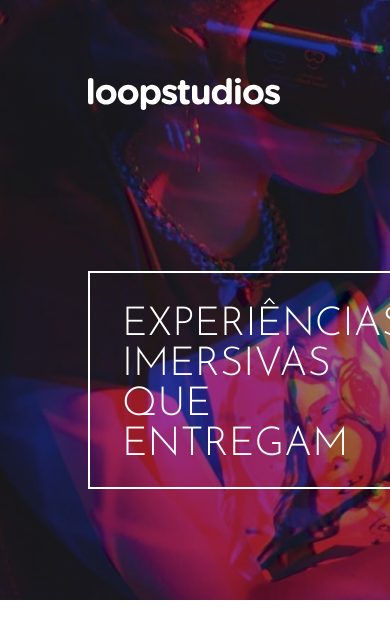
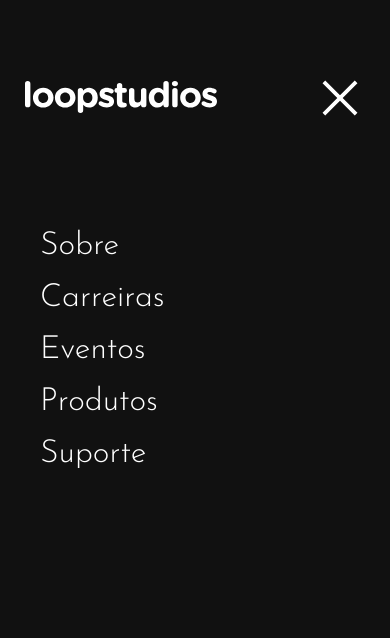
Before and after one commit to Guivieirasilva/loopstudios-landing-page-main, a React (Vite) app: page / in a window 390 px wide. Shown: the top 638 px of the page. Built offline with nearby package versions, Linux system fonts and the light colour scheme.

Commit message:
funcionalidade navmenu mobile

```diff
--- a/src/App.tsx
+++ b/src/App.tsx
@@ -4,7 +4,7 @@
 import { NavMenu } from './components/NavMenu'
 
 import { GlobalStyles } from './ThemeConfigs/GlobalStyles'
-import { Container } from './ThemeConfigs/styles'
+// import { Container } from './ThemeConfigs/styles'
 import { lightTheme, darkTheme } from './ThemeConfigs/Theme'
 
 import './App.css'
@@ -13,7 +13,7 @@
 
 function App() {
 
-  const [menuIsVisible, setMenuIsVisible] = useState(false)
+  const [menuIsVisible, setMenuIsVisible] = useState(true)
 
   const [theme, setTheme] = useState("light")
   const themeToggler = () => {
@@ -25,7 +25,7 @@
         <GlobalStyles />
           <div className='app'>
             <NavMenuMobile menuIsVisible={menuIsVisible} setMenuIsVisible={setMenuIsVisible}/>
-            <NavMenu MenuIsVisible={''}/>
+            <NavMenu MenuIsVisible={() => setMenuIsVisible(true)}/>
 
           </div>
 
--- a/src/components/NavMenu/index.tsx
+++ b/src/components/NavMenu/index.tsx
@@ -3,18 +3,18 @@
 import IconMenu from '../../images/icon-hamburger.svg'
 import Logo from '../../images/logo.svg'
 
-interface Props {
-   MenuIsVisible: any
+export interface PropsNavMenu {
+   MenuIsVisible?: any
 }
 
-export function NavMenu(props: Props) {
+export function NavMenu(props: PropsNavMenu) {
    return(
 
       <ContainerHeader>
          <section>
             <a href="#"><img src={Logo} alt="Logo loopsstudios Web services" /></a>
             <nav>
-               <button onClick={() => {{props.MenuIsVisible}}}><img src={IconMenu} alt="Icone de abrir o menu" /></button>
+               <button onClick={props.MenuIsVisible}><img src={IconMenu} alt="Icone de abrir o menu" /></button>
                <ul>
                   <li>Sobre</li>
                   <li>Carreiras</li>
--- a/src/components/NavMenu/styles.ts
+++ b/src/components/NavMenu/styles.ts
@@ -1,8 +1,9 @@
 import styled from "styled-components";
+import { PropsNavMenu } from "./";
 
 import BackgoundHeader from "../../images/desktop/image-hero.jpg"
 
-export const ContainerHeader = styled.div`
+export const ContainerHeader = styled.div<PropsNavMenu>`
    background-image:linear-gradient(to right, rgba(0,0,0,0.4), rgba(0,0,0,0.4)), url(${BackgoundHeader});
    background-position: center;
    background-size: cover;
@@ -88,7 +89,11 @@
       >section {
          nav {
             >ul { display: none; }
-            >button { display: block;}
+            >button {
+               display: block;
+               visibility: ${({MenuIsVisible}) => MenuIsVisible === true ? 'hidden' : 'visible'};
+               z-index: 1;
+            }
          }
       }
 
--- a/src/components/NavMenuMobile/styles.ts
+++ b/src/components/NavMenuMobile/styles.ts
@@ -14,12 +14,14 @@
    align-items: center;
    color: white;
    background-color: #111111;
+   z-index: 10;
 
    @media screen and (max-width: 900px) {
       display: flex;
-      opacity: 0;
-      pointer-events: none;
+      opacity: ${({isVisible}) => isVisible === true ? 1 : 0};
+      pointer-events: ${({isVisible}) => isVisible === true ? 'auto' : 'none'};
    }
+
 
 
 
@@ -36,6 +38,10 @@
             border: none;
             width: 50px;
             height: 50px;
+            transition-duration:.5s;
+            &:hover{
+               transform: scale(1.1,1.1);
+            }
             >img { width: 100%;}
       }
    }
@@ -51,6 +57,12 @@
          font-family: 'Josefin Sans', sans-serif;
          font-size: 2rem;
          font-weight: 300;
+         >li {
+            transition-duration:.5s;
+            &:hover{
+               transform: scale(1.1,1.1);
+            }
+         }
       }
    }
 
```
